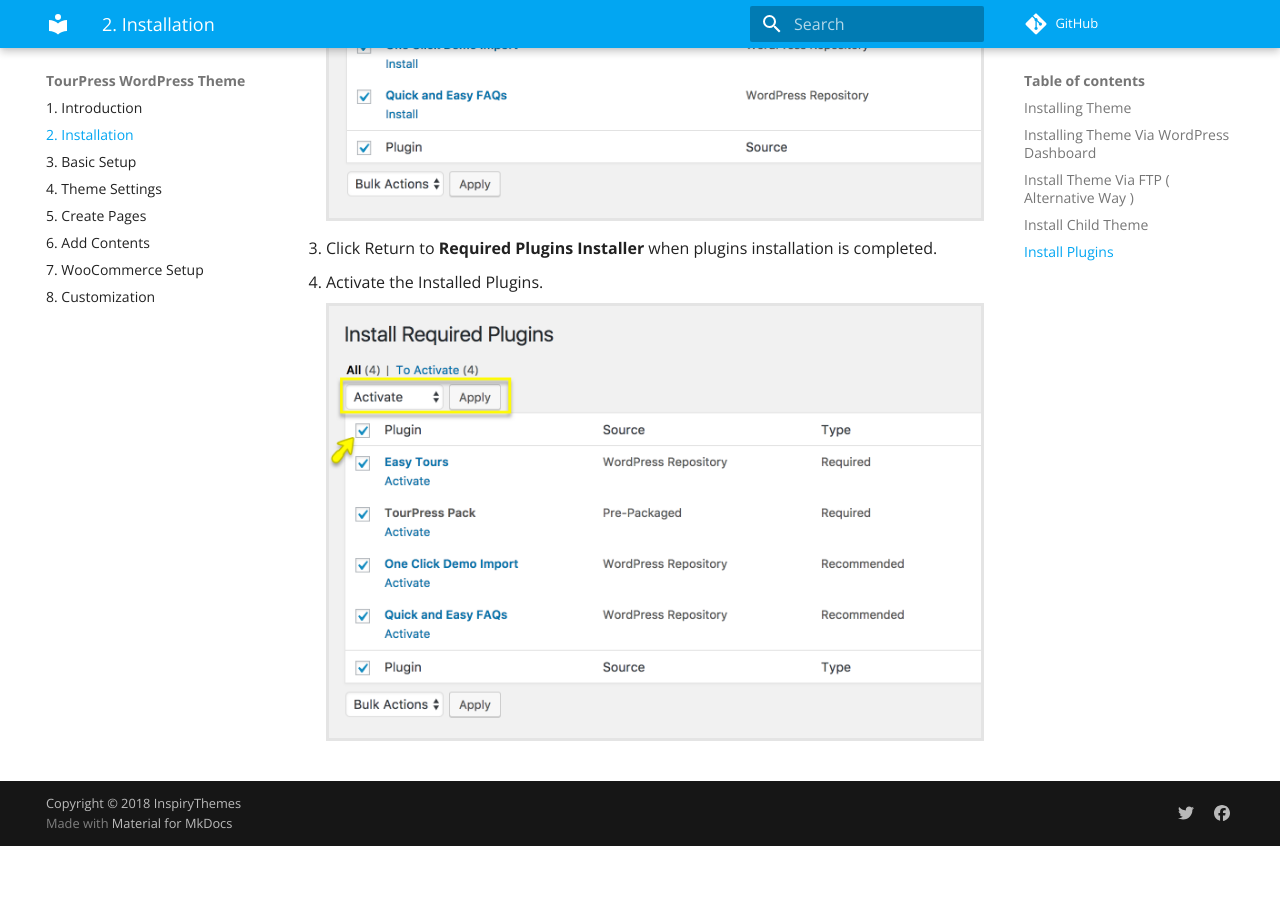
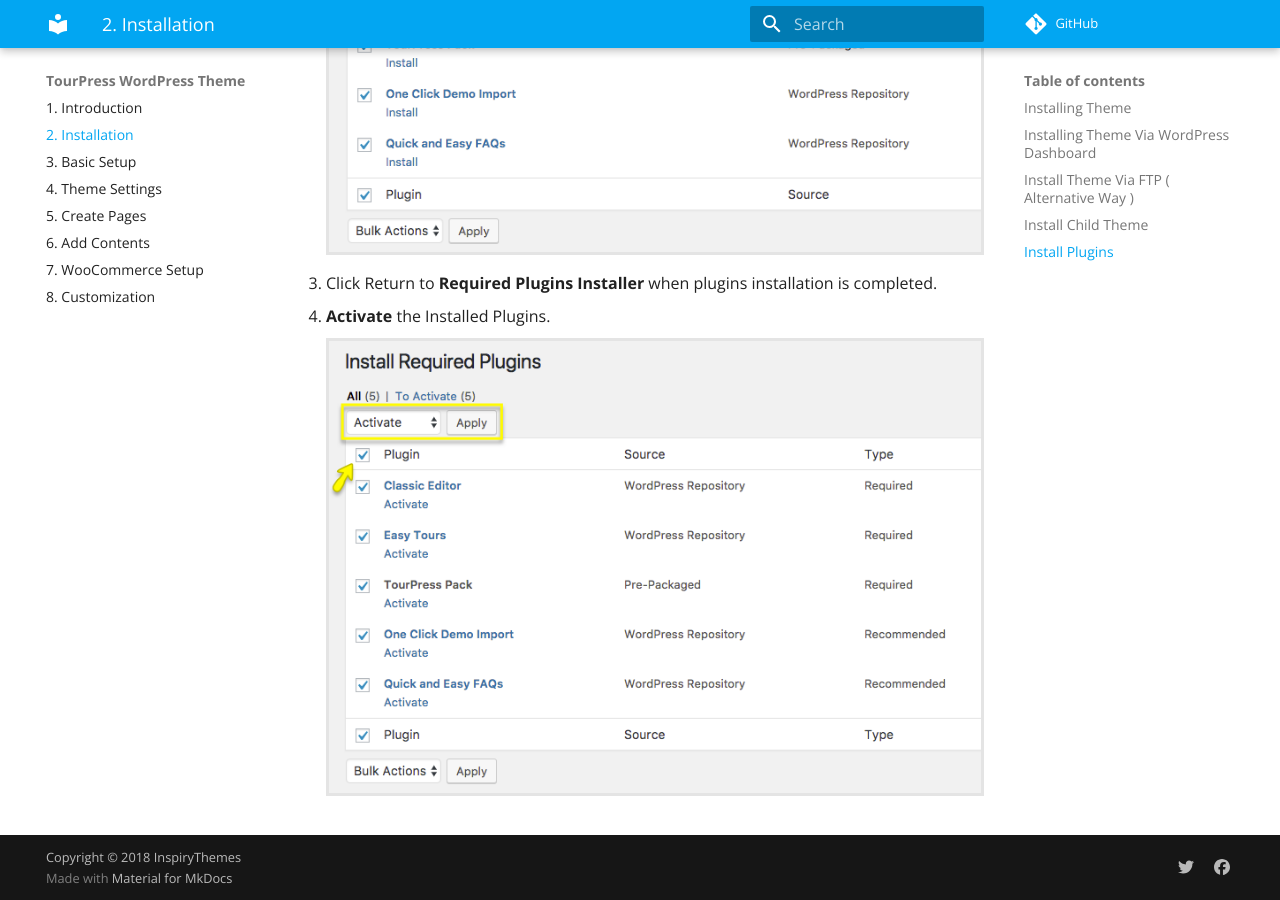
Before and after one commit to fahidjavid/doc-test, an MkDocs documentation site: the page built from docs/installation.md, in a window 1280 px wide and 900 px high, scrolled down 3378 px. Built offline with MkDocs 1.6.1 and Material for MkDocs 9.7.7, drawn with Linux system fonts in a browser that asks for light colours; comment, search, counter and statistics services are not loaded; old or Windows-style settings are respelled for this version of MkDocs; before the commit the page ends 4224 px from its top, so only the background shows below that.

```diff
--- a/docs/installation.md
+++ b/docs/installation.md
@@ -49,6 +49,6 @@ After you have installed and activated the theme, there'll be a list of **requir
     ![img](img/06-install.png)
 
 3. Click Return to **Required Plugins Installer** when plugins installation is completed.
-4. Activate the Installed Plugins.
+4. **Activate** the Installed Plugins.
 
     ![img](img/07-install.png)
--- a/mkdocs.yml
+++ b/mkdocs.yml
@@ -21,6 +21,8 @@ copyright: 'Copyright &copy; 2018 InspiryThemes'
 
 theme: 'material'
 theme_dir: 'mkdocs-material/material'
+
+#use_directory_urls: false // to build direct links
 
 
 extra:
```
Also changed, not shown: docs/img/05-install.png, docs/img/06-install.png, docs/img/07-install.png.
